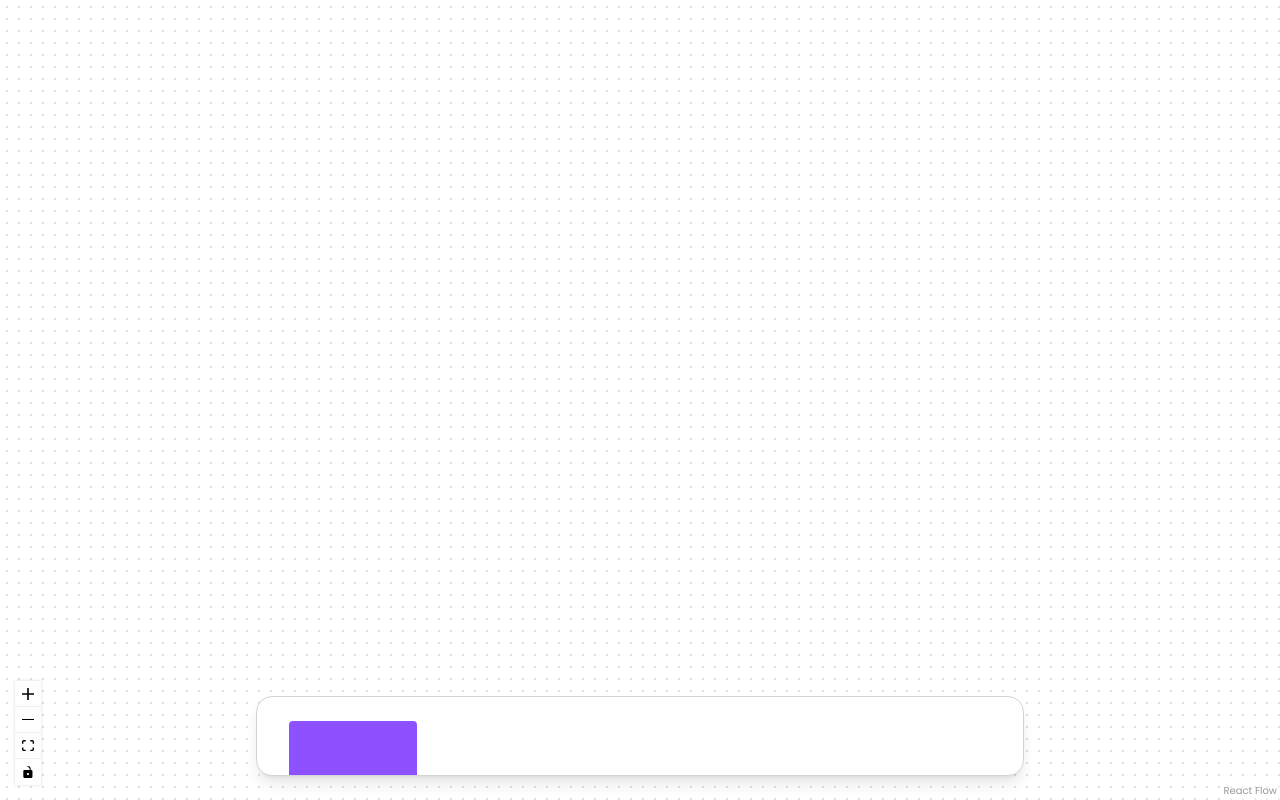
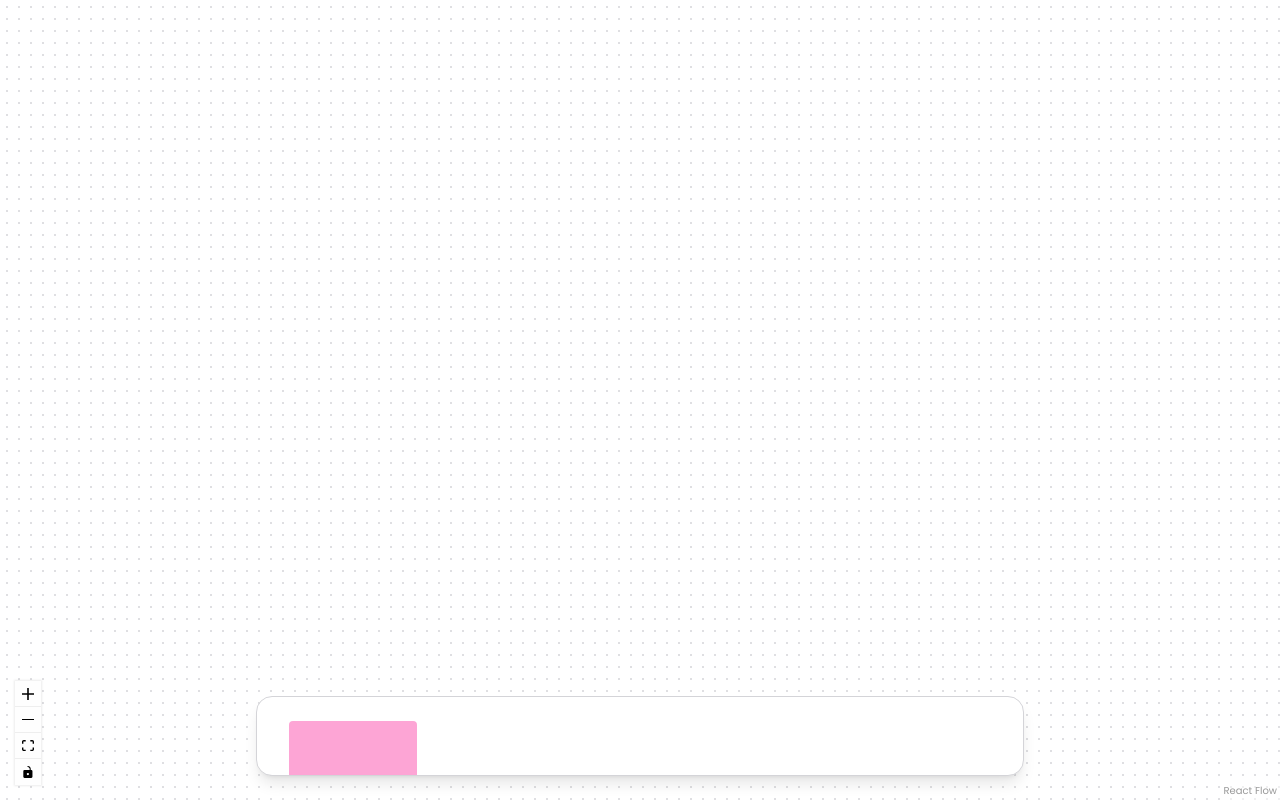
Before and after one commit to igorhnq/figjam-clone, a React (Vite) app: page / in a window 1280 px wide. Built offline with nearby package versions, Linux system fonts and the light colour scheme.

Commit message:
style: update square node color

```diff
--- a/src/App.tsx
+++ b/src/App.tsx
@@ -106,7 +106,7 @@ export default function App() {
                 <Toolbar.Button
                     onDragStart={(event) => onDragStart(event, 'square')}
                     draggable
-                    className="w-32 h-32 mt-6 bg-violet-500 rounded transition-transform hover:-translate-y-2 cursor-grab"
+                    className="w-32 h-32 mt-6 bg-pink-300 rounded transition-transform hover:-translate-y-2 cursor-grab"
                 />
             </Toolbar.Root>
         </div>
```
